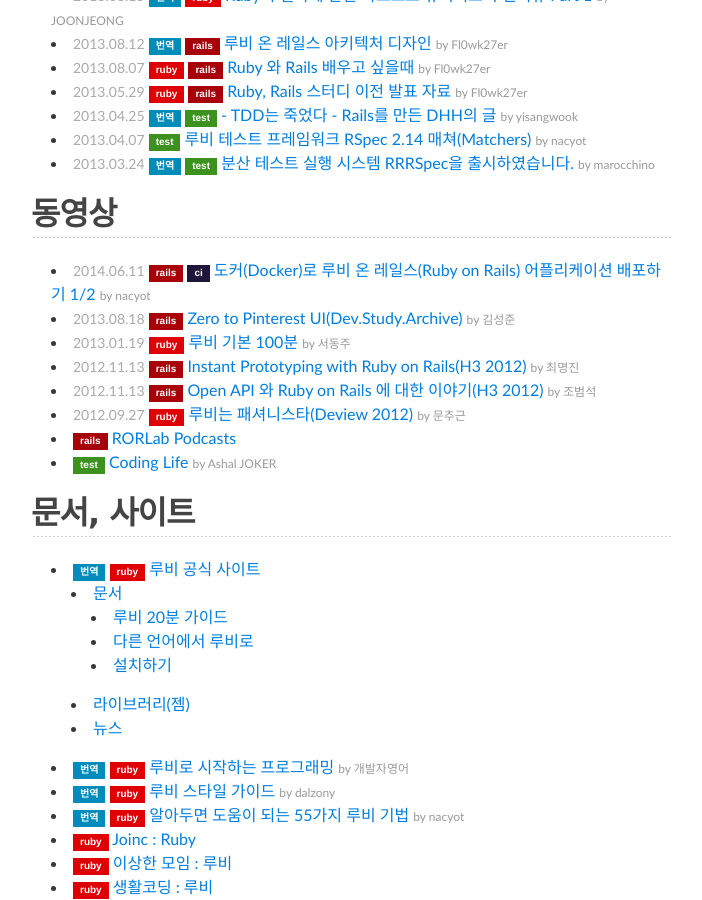
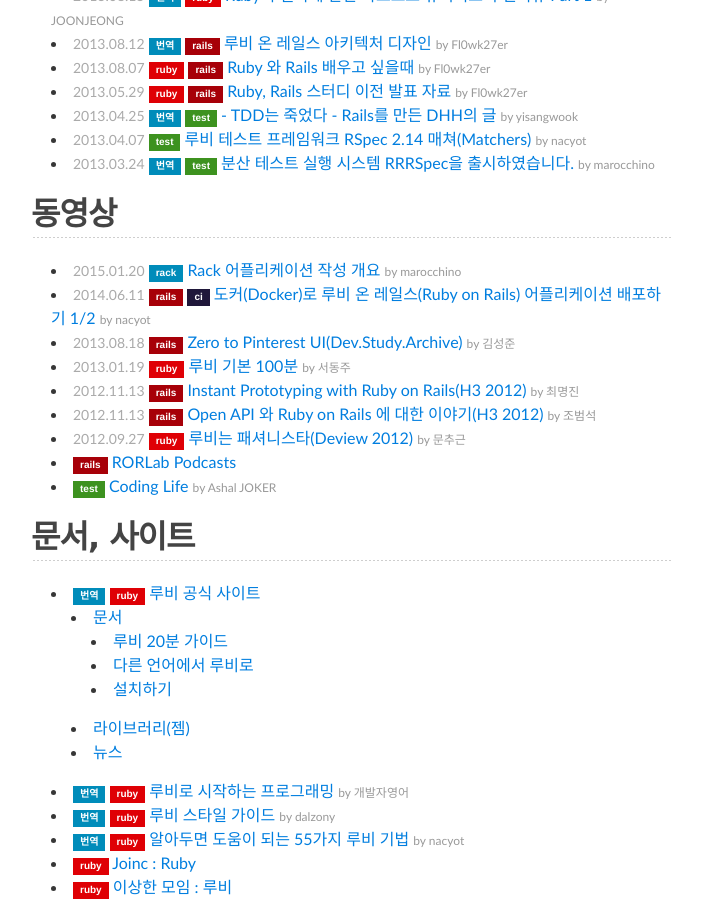
Before and after one commit to rubykr/rubykr.github.io, a Jekyll site: the page built from index.md, in a window 1280 px wide and 900 px high, scrolled down 1119 px. Shown: the whole window, without its empty margins (289-991 px from the left). Built offline with Jekyll 4.4.1, drawn with Linux system fonts in a browser that asks for light colours; comment, search, counter and statistics services are not loaded.

Commit message:
Add movie
Rack 어플리케이션 작성 개요 by marocchino

```diff
--- a/index.md
+++ b/index.md
@@ -49,6 +49,7 @@
 ## [동영상](#movies)
 {: #movies}
 
+- [Rack 어플리케이션 작성 개요](https://www.youtube.com/watch?v=A1JyeGEColQ){: .article data-date="2015.01.20" data-tags="rack" data-author="marocchino" }
 - [도커(Docker)로 루비 온 레일스(Ruby on Rails) 어플리케이션 배포하기 1/2](https://www.youtube.com/watch?v=LEeQvLx70MA){: .article data-date="2014.06.11" data-tags="rails ci" data-author="nacyot" }
 - [Zero to Pinterest UI(Dev.Study.Archive)](http://dev-study.github.io/presentations/zero_to_pinterent_ui.html){: .article data-date="2013.08.18" data-tags="rails" data-author="김성준" }
 - [루비 기본 100분](http://www.youtube.com/watch?v=vjyL6fLzJjA){: .article data-date="2013.01.19" data-tags="ruby" data-author="서동주" }
```
